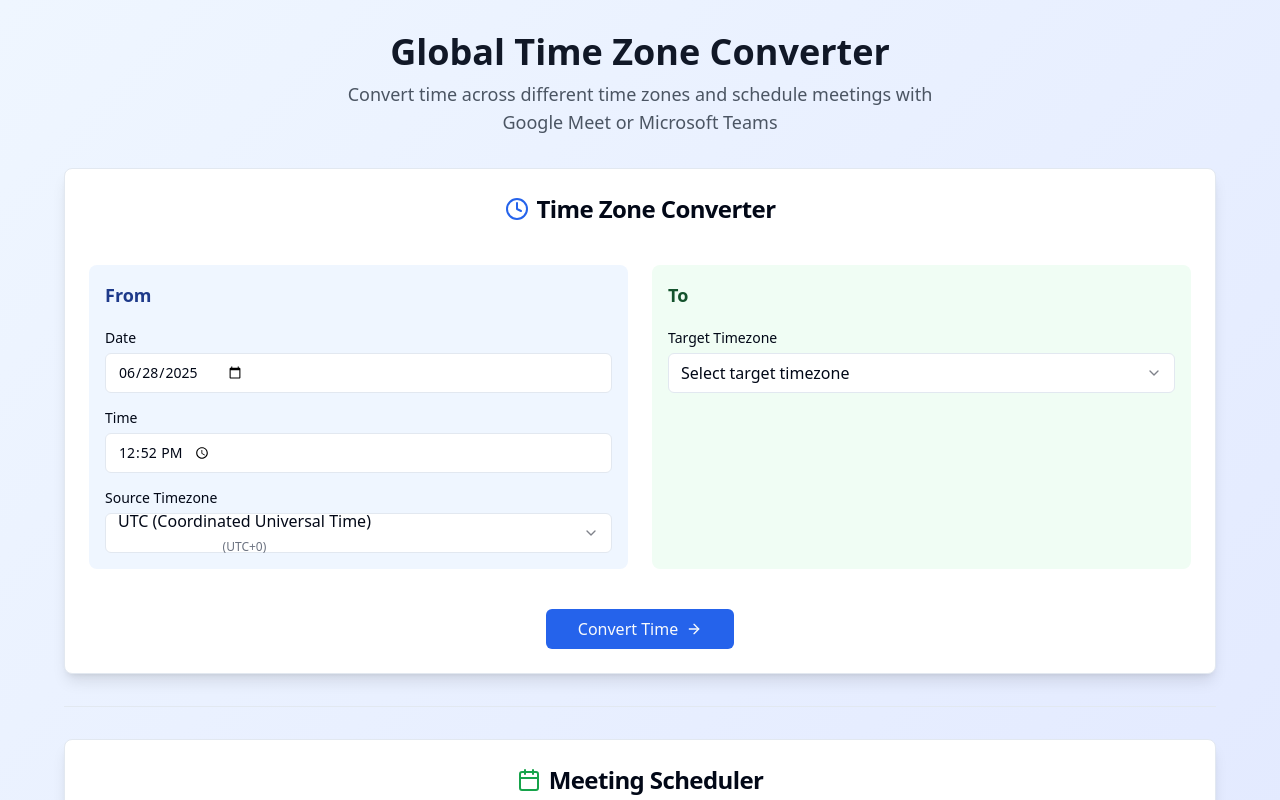
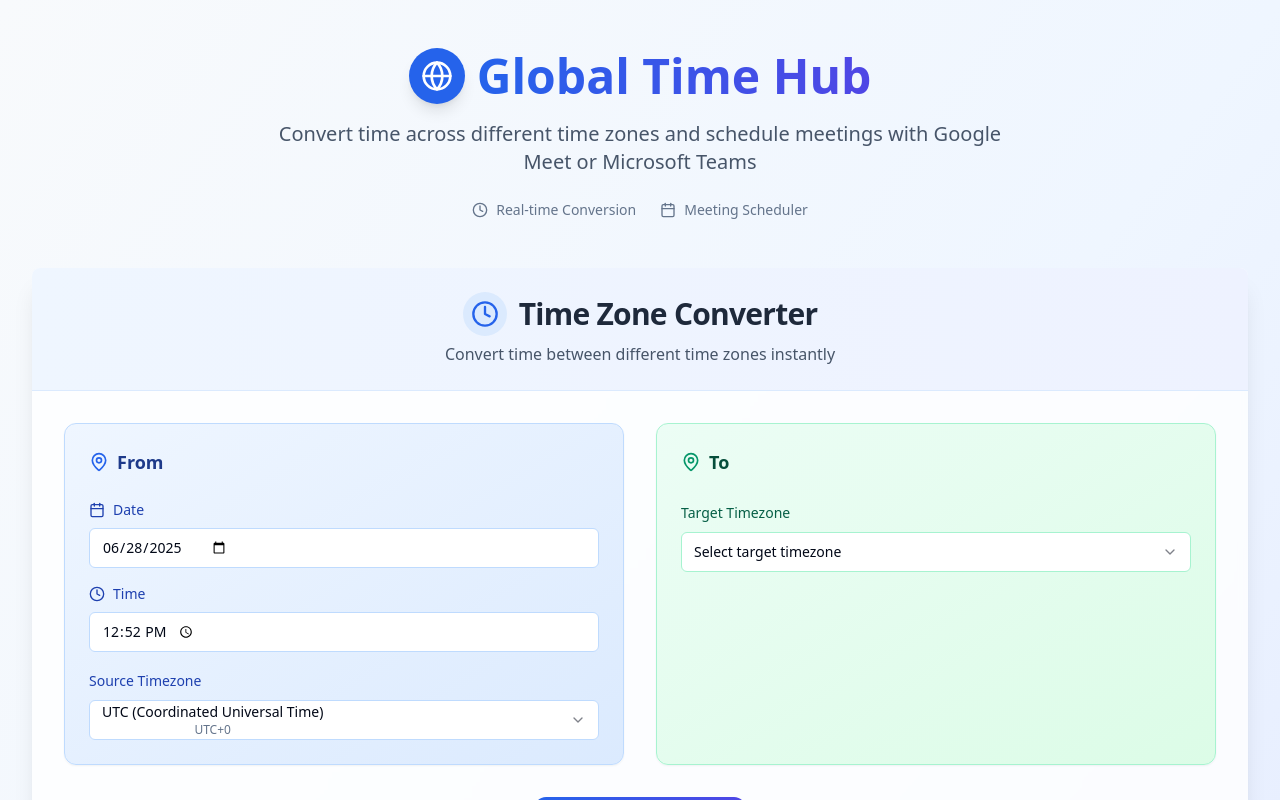
Before and after one commit to yashvirmanii/Zonely, a React (Vite) app: page / in a window 1280 px wide. Shown: the top 800 px of the page. Built offline with nearby package versions, Linux system fonts and the light colour scheme.

Commit message:
Improve UI design and layout
Refactor components for better visual appeal and user experience.

```diff
--- a/src/components/TimeConverter.tsx
+++ b/src/components/TimeConverter.tsx
@@ -5,7 +5,7 @@ import { Input } from "@/components/ui/input";
 import { Label } from "@/components/ui/label";
 import { Select, SelectContent, SelectItem, SelectTrigger, SelectValue } from "@/components/ui/select";
 import { Button } from "@/components/ui/button";
-import { Clock, ArrowRight } from "lucide-react";
+import { Clock, ArrowRight, MapPin, Calendar } from "lucide-react";
 import { toast } from "@/hooks/use-toast";
 import { useTimeContext } from "@/contexts/TimeContext";
 
@@ -102,7 +102,7 @@ const TimeConverter = () => {
       timeContext.setConvertedTimezone(targetTimezone);
 
       toast({
-        title: "Time Converted Successfully",
+        title: "✅ Time Converted Successfully",
         description: `${inputTime} ${timeZones.find(tz => tz.value === sourceTimezone)?.label} = ${timeResult} ${timeZones.find(tz => tz.value === targetTimezone)?.label}`,
       });
     } catch (error) {
@@ -116,50 +116,64 @@ const TimeConverter = () => {
   };
 
   return (
-    <Card className="w-full shadow-lg">
-      <CardHeader className="text-center pb-4">
-        <CardTitle className="flex items-center justify-center gap-2 text-xl sm:text-2xl">
-          <Clock className="h-5 w-5 sm:h-6 sm:w-6 text-blue-600" />
+    <Card className="w-full shadow-xl border-0 bg-white/80 backdrop-blur-sm">
+      <CardHeader className="text-center pb-6 bg-gradient-to-r from-blue-50 to-indigo-50 rounded-t-lg border-b border-blue-100">
+        <CardTitle className="flex items-center justify-center gap-3 text-2xl sm:text-3xl font-bold text-slate-800">
+          <div className="p-2 bg-blue-100 rounded-full">
+            <Clock className="h-6 w-6 sm:h-7 sm:w-7 text-blue-600" />
+          </div>
           Time Zone Converter
         </CardTitle>
+        <p className="text-slate-600 mt-2">Convert time between different time zones instantly</p>
       </CardHeader>
-      <CardContent className="space-y-4 sm:space-y-6 p-4 sm:p-6">
-        <div className="grid grid-cols-1 lg:grid-cols-2 gap-4 sm:gap-6">
+      <CardContent className="p-6 sm:p-8">
+        <div className="grid grid-cols-1 xl:grid-cols-2 gap-8">
           {/* Source Time Section */}
-          <div className="space-y-3 sm:space-y-4 p-3 sm:p-4 bg-blue-50 rounded-lg">
-            <h3 className="font-semibold text-base sm:text-lg text-blue-900">From</h3>
-            <div className="space-y-3">
-              <div>
-                <Label htmlFor="input-date" className="text-sm">Date</Label>
+          <div className="space-y-6 p-6 bg-gradient-to-br from-blue-50 to-blue-100 rounded-xl border border-blue-200 shadow-sm">
+            <div className="flex items-center gap-2 mb-4">
+              <MapPin className="h-5 w-5 text-blue-600" />
+              <h3 className="font-bold text-lg text-blue-900">From</h3>
+            </div>
+            <div className="space-y-4">
+              <div className="space-y-2">
+                <Label htmlFor="input-date" className="text-sm font-medium text-blue-800 flex items-center gap-2">
+                  <Calendar className="h-4 w-4" />
+                  Date
+                </Label>
                 <Input
                   id="input-date"
                   type="date"
                   value={inputDate}
                   onChange={(e) => setInputDate(e.target.value)}
-                  className="mt-1 text-sm sm:text-base"
+                  className="bg-white border-blue-200 focus:border-blue-400 focus:ring-blue-100"
                 />
               </div>
-              <div>
-                <Label htmlFor="input-time" className="text-sm">Time</Label>
+              <div className="space-y-2">
+                <Label htmlFor="input-time" className="text-sm font-medium text-blue-800 flex items-center gap-2">
+                  <Clock className="h-4 w-4" />
+                  Time
+                </Label>
                 <Input
                   id="input-time"
                   type="time"
                   value={inputTime}
                   onChange={(e) => setInputTime(e.target.value)}
-                  className="mt-1 text-sm sm:text-base"
+                  className="bg-white border-blue-200 focus:border-blue-400 focus:ring-blue-100"
                 />
               </div>
-              <div>
-                <Label htmlFor="source-timezone" className="text-sm">Source Timezone</Label>
+              <div className="space-y-2">
+                <Label htmlFor="source-timezone" className="text-sm font-medium text-blue-800">Source Timezone</Label>
                 <Select value={sourceTimezone} onValueChange={setSourceTimezone}>
-                  <SelectTrigger className="mt-1 text-sm sm:text-base">
+                  <SelectTrigger className="bg-white border-blue-200 focus:border-blue-400">
                     <SelectValue placeholder="Select source timezone" />
                   </SelectTrigger>
-                  <SelectContent className="max-h-48 sm:max-h-60">
+                  <SelectContent className="max-h-60 bg-white">
                     {timeZones.map((tz) => (
-                      <SelectItem key={tz.value} value={tz.value} className="text-sm">
-                        <span className="block truncate">{tz.label}</span>
-                        <span className="text-xs text-gray-500">({tz.offset})</span>
+                      <SelectItem key={tz.value} value={tz.value} className="focus:bg-blue-50">
+                        <div className="flex flex-col">
+                          <span className="font-medium">{tz.label}</span>
+                          <span className="text-xs text-slate-500">{tz.offset}</span>
+                        </div>
                       </SelectItem>
                     ))}
                   </SelectContent>
@@ -169,20 +183,25 @@ const TimeConverter = () => {
           </div>
 
           {/* Target Time Section */}
-          <div className="space-y-3 sm:space-y-4 p-3 sm:p-4 bg-green-50 rounded-lg">
-            <h3 className="font-semibold text-base sm:text-lg text-green-900">To</h3>
-            <div className="space-y-3">
-              <div>
-                <Label htmlFor="target-timezone" className="text-sm">Target Timezone</Label>
+          <div className="space-y-6 p-6 bg-gradient-to-br from-emerald-50 to-green-100 rounded-xl border border-emerald-200 shadow-sm">
+            <div className="flex items-center gap-2 mb-4">
+              <MapPin className="h-5 w-5 text-emerald-600" />
+              <h3 className="font-bold text-lg text-emerald-900">To</h3>
+            </div>
+            <div className="space-y-4">
+              <div className="space-y-2">
+                <Label htmlFor="target-timezone" className="text-sm font-medium text-emerald-800">Target Timezone</Label>
                 <Select value={targetTimezone} onValueChange={setTargetTimezone}>
-                  <SelectTrigger className="mt-1 text-sm sm:text-base">
+                  <SelectTrigger className="bg-white border-emerald-200 focus:border-emerald-400">
                     <SelectValue placeholder="Select target timezone" />
                   </SelectTrigger>
-                  <SelectContent className="max-h-48 sm:max-h-60">
+                  <SelectContent className="max-h-60 bg-white">
                     {timeZones.map((tz) => (
-                      <SelectItem key={tz.value} value={tz.value} className="text-sm">
-                        <span className="block truncate">{tz.label}</span>
-                        <span className="text-xs text-gray-500">({tz.offset})</span>
+                      <SelectItem key={tz.value} value={tz.value} className="focus:bg-emerald-50">
+                        <div className="flex flex-col">
+                          <span className="font-medium">{tz.label}</span>
+                          <span className="text-xs text-slate-500">{tz.offset}</span>
+                        </div>
                       </SelectItem>
                     ))}
                   </SelectContent>
@@ -190,14 +209,14 @@ const TimeConverter = () => {
               </div>
 
               {convertedTime && (
-                <div className="space-y-2 pt-2 sm:pt-4">
-                  <div className="p-2 sm:p-3 bg-white rounded border-2 border-green-200">
-                    <Label className="text-xs sm:text-sm text-gray-600">Converted Date</Label>
-                    <div className="text-base sm:text-lg font-semibold text-green-800 break-all">{convertedDate}</div>
+                <div className="space-y-3 pt-4">
+                  <div className="p-4 bg-white rounded-lg border-2 border-emerald-300 shadow-sm">
+                    <Label className="text-xs font-medium text-emerald-700 uppercase tracking-wide">Converted Date</Label>
+                    <div className="text-xl font-bold text-emerald-800 mt-1">{convertedDate}</div>
                   </div>
-                  <div className="p-2 sm:p-3 bg-white rounded border-2 border-green-200">
-                    <Label className="text-xs sm:text-sm text-gray-600">Converted Time</Label>
-                    <div className="text-base sm:text-lg font-semibold text-green-800">{convertedTime}</div>
+                  <div className="p-4 bg-white rounded-lg border-2 border-emerald-300 shadow-sm">
+                    <Label className="text-xs font-medium text-emerald-700 uppercase tracking-wide">Converted Time</Label>
+                    <div className="text-xl font-bold text-emerald-800 mt-1">{convertedTime}</div>
                   </div>
                 </div>
               )}
@@ -205,12 +224,14 @@ const TimeConverter = () => {
           </div>
         </div>
 
-        <div className="flex justify-center pt-2 sm:pt-4">
+        <div className="flex justify-center pt-8">
           <Button
             onClick={convertTime}
-            className="w-full sm:w-auto px-6 sm:px-8 py-2 sm:py-3 bg-blue-600 hover:bg-blue-700 flex items-center justify-center gap-2 text-sm sm:text-base"
+            className="px-8 py-3 bg-gradient-to-r from-blue-600 to-indigo-600 hover:from-blue-700 hover:to-indigo-700 text-white font-semibold rounded-xl shadow-lg hover:shadow-xl transition-all duration-200 flex items-center gap-3 text-lg"
+            size="lg"
           >
-            Convert Time <ArrowRight className="h-4 w-4" />
+            Convert Time
+            <ArrowRight className="h-5 w-5" />
           </Button>
         </div>
       </CardContent>
--- a/src/pages/Index.tsx
+++ b/src/pages/Index.tsx
@@ -3,27 +3,60 @@ import TimeConverter from "@/components/TimeConverter";
 import MeetingScheduler from "@/components/MeetingScheduler";
 import { Separator } from "@/components/ui/separator";
 import { TimeProvider } from "@/contexts/TimeContext";
+import { Clock, Calendar, Globe } from "lucide-react";
 
 const Index = () => {
   return (
-    <div className="min-h-screen bg-gradient-to-br from-blue-50 to-indigo-100">
-      <div className="container mx-auto px-4 sm:px-6 lg:px-8 py-4 sm:py-8">
-        <div className="text-center mb-6 sm:mb-8">
-          <h1 className="text-2xl sm:text-3xl lg:text-4xl font-bold text-gray-900 mb-2 px-2">
-            Global Time Zone Converter
-          </h1>
-          <p className="text-sm sm:text-base lg:text-lg text-gray-600 px-4 max-w-2xl mx-auto">
+    <div className="min-h-screen bg-gradient-to-br from-slate-50 via-blue-50 to-indigo-100">
+      <div className="container mx-auto px-4 sm:px-6 lg:px-8 py-6 sm:py-12">
+        {/* Header Section */}
+        <div className="text-center mb-8 sm:mb-12">
+          <div className="flex items-center justify-center gap-3 mb-4">
+            <div className="p-3 bg-blue-600 rounded-full shadow-lg">
+              <Globe className="w-8 h-8 text-white" />
+            </div>
+            <h1 className="text-3xl sm:text-4xl lg:text-5xl font-bold bg-gradient-to-r from-blue-600 to-indigo-600 bg-clip-text text-transparent">
+              Global Time Hub
+            </h1>
+          </div>
+          <p className="text-base sm:text-lg lg:text-xl text-slate-600 px-4 max-w-3xl mx-auto leading-relaxed">
             Convert time across different time zones and schedule meetings with Google Meet or Microsoft Teams
           </p>
+          <div className="flex items-center justify-center gap-6 mt-6 text-sm text-slate-500">
+            <div className="flex items-center gap-2">
+              <Clock className="w-4 h-4" />
+              <span>Real-time Conversion</span>
+            </div>
+            <div className="flex items-center gap-2">
+              <Calendar className="w-4 h-4" />
+              <span>Meeting Scheduler</span>
+            </div>
+          </div>
         </div>
 
         <TimeProvider>
-          <div className="max-w-6xl mx-auto space-y-6 sm:space-y-8">
+          <div className="max-w-7xl mx-auto space-y-8 sm:space-y-12">
             <TimeConverter />
-            <Separator className="my-6 sm:my-8" />
+
+            <div className="relative">
+              <Separator className="my-8 sm:my-12 bg-gradient-to-r from-transparent via-slate-300 to-transparent" />
+              <div className="absolute inset-0 flex items-center justify-center">
+                <div className="bg-slate-50 px-4 py-2 rounded-full border border-slate-200 shadow-sm">
+                  <span className="text-sm font-medium text-slate-600">Meeting Scheduler</span>
+                </div>
+              </div>
+            </div>
+
             <MeetingScheduler />
           </div>
         </TimeProvider>
+
+        {/* Footer */}
+        <footer className="mt-16 text-center text-slate-500 text-sm">
+          <div className="border-t border-slate-200 pt-8">
+            <p>&copy; 2024 Global Time Hub. Streamline your global communications.</p>
+          </div>
+        </footer>
       </div>
     </div>
   );
```
